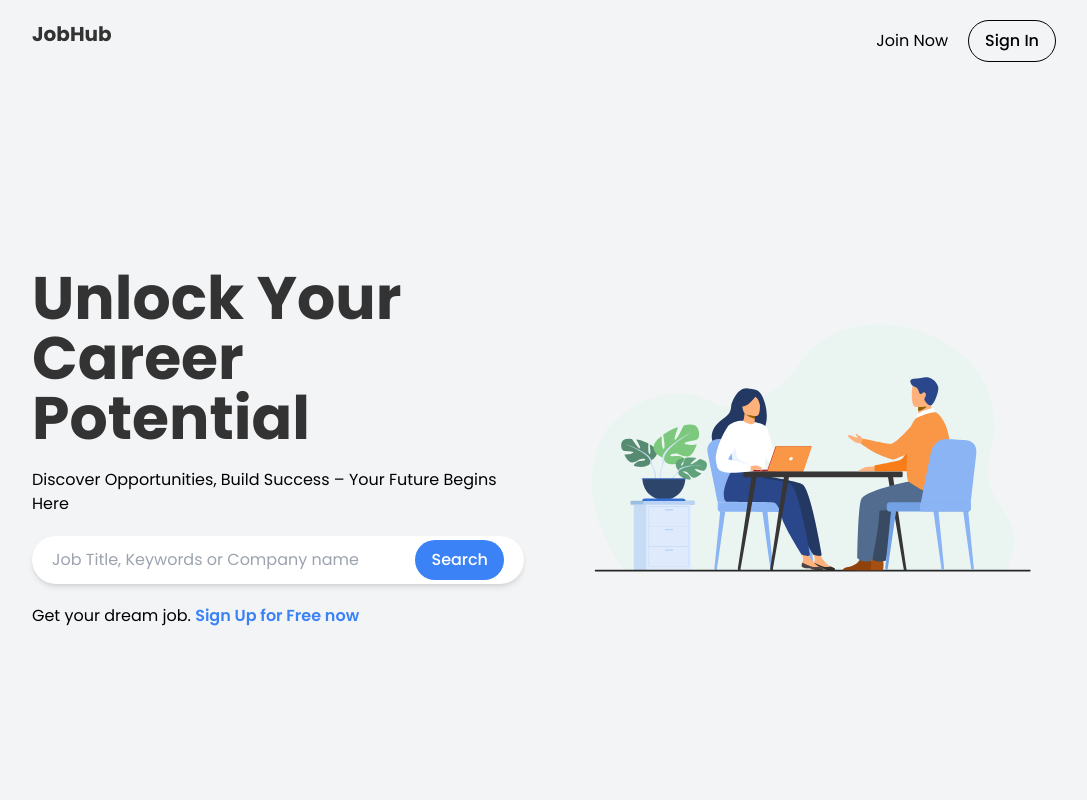
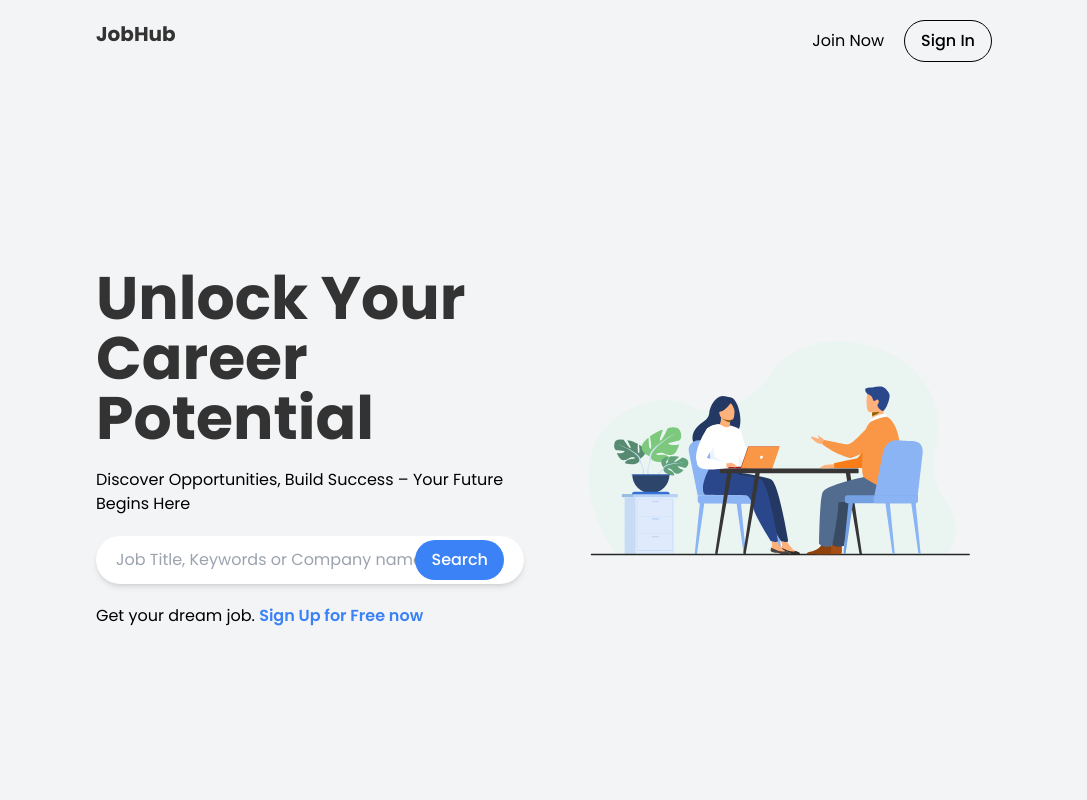
Before and after one commit to iibrahim70/jobhub, a React (Vite) app: page / in a window 1280 px wide. Shown: the top 800 px of the page, without its empty margins (96-1183 px from the left). Built offline with nearby package versions, Linux system fonts and the light colour scheme.

Commit message:
update width

```diff
--- a/src/index.css
+++ b/src/index.css
@@ -9,5 +9,5 @@
 }
 
 .section-width {
-  @apply w-[90%] md:w-[85%] lg:w-[80%] mx-auto;
+  @apply w-[90%] md:w-[85%] lg:w-[70%] mx-auto;
 }
```
